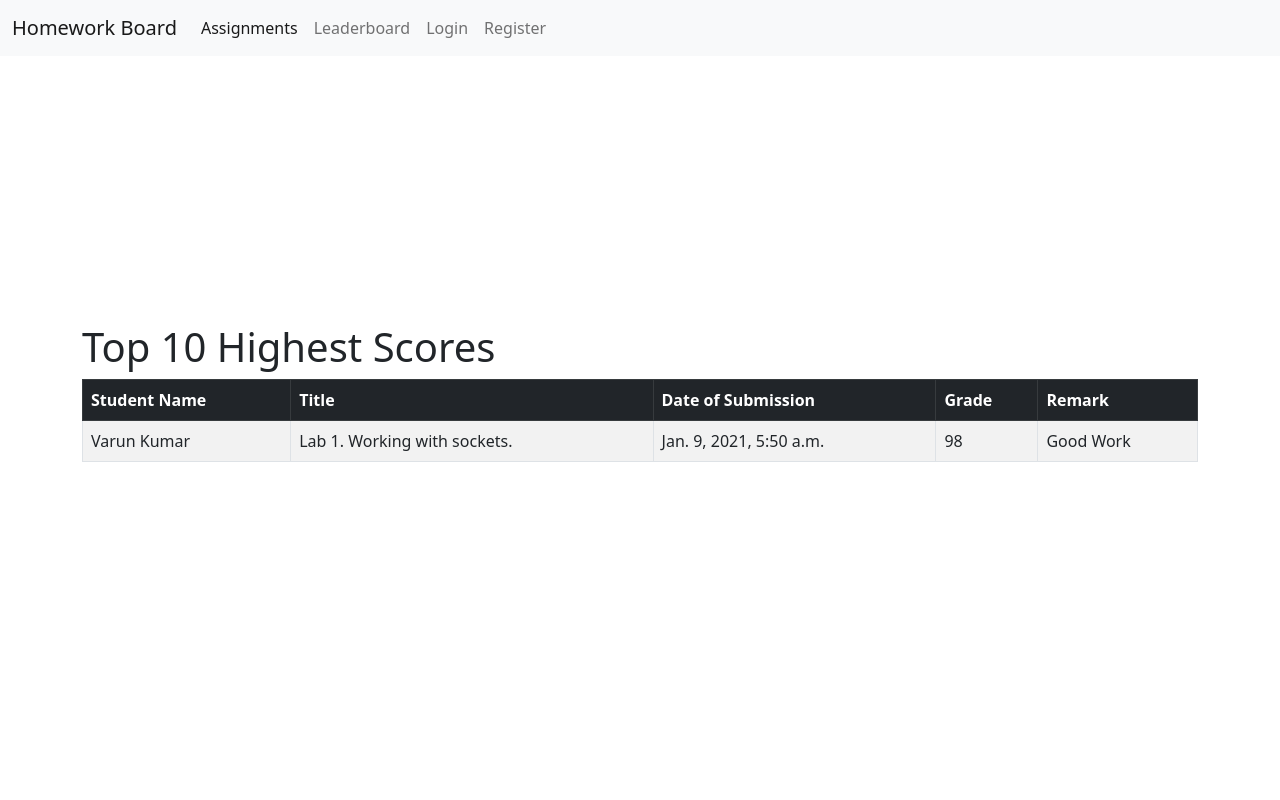
After one commit to varunkmr19/homework_board, a Django app: page /leaderboard in a window 1280 px wide. The commit adds this page. Run offline with Django 3.2, Linux system fonts and the light colour scheme; data comes from the database, SQL or seed files in the repository; both versions use the stored data as it was after the commit; parts of the project's set-up code (start-up, migrations or seed data) failed here and were passed over.

Commit message:
add leaderboard

```diff
--- a/homework/templates/homework/layout.html
+++ b/homework/templates/homework/layout.html
@@ -22,7 +22,7 @@
       <div class="collapse navbar-collapse" id="navbarNavAltMarkup">
         <div class="navbar-nav">
           <a class="nav-link active" aria-current="page" href="{% url 'index' %}">Assignments</a>
-          <a class="nav-link" href="#">Leaderboard</a>
+          <a class="nav-link" href="{% url 'leaderboard_list' %}">Leaderboard</a>
           {% if user.is_authenticated %}
           <a class="nav-link" href="{% url 'submission_list' %}">Submissions</a>
           <a class="nav-link" href="#">{{ user.last_name }}</a>
--- /dev/null
+++ b/homework/templates/homework/leaderboard.html
@@ -0,0 +1,41 @@
+{% extends "homework/layout.html" %}
+
+{% block title %}
+Homework Board | Leaderboard
+{% endblock title %}
+
+{% block body %}
+<div class="container vh-100 d-flex justify-content-between align-items-center">
+  <div class="col">
+    <h1>Top 10 Highest Scores</h1>
+    <table class="table table-striped table-bordered">
+      <thead class="table-dark">
+        <tr>
+          <th scope="col">Student Name</th>
+          <th scope="col">Title</th>
+          <th scope="col">Date of Submission</th>
+          <th scope="col">Grade</th>
+          <th scope="col">Remark</th>
+        </tr>
+      </thead>
+      <tbody>
+        {% if leaderboard %}
+        {% for submission in leaderboard %}
+        <tr>
+          <td>{{ submission.student.first_name }} {{ submission.student.last_name }}</td>
+          <td>{{ submission.assignment.title }}</td>
+          <td>{{ submission.date_of_submission }}</td>
+          <td>{{ submission.grade }}</td>
+          <td>{{ submission.remarks }}</td>
+        </tr>
+        {% endfor %}
+        {% else %}
+        <tr>
+          <td colspan="3" class="table-active">No Submission have been graded yet.</td>
+        </tr>
+        {% endif %}
+      </tbody>
+    </table>
+  </div>
+</div>
+{% endblock %}
--- a/homework/urls.py
+++ b/homework/urls.py
@@ -8,6 +8,7 @@ urlpatterns = [
     path('logout', views.LogoutView.as_view(), name='logout'),
     path('register', views.RegistrationView.as_view(), name='register'),
     path('submissions', views.SubmissionView.as_view(), name='submission_list'),
+    path('leaderboard', views.LeaderboardView.as_view(), name='leaderboard_list'),
     path('assignment/<int:pk>', views.AssignmentDetailView.as_view(),
          name='assignment-detail'),
     path('assignment/<int:assignment_id>/submit',
--- a/homework/views.py
+++ b/homework/views.py
@@ -101,6 +101,16 @@ class SubmissionView(ListView):
         return q
 
 
+class LeaderboardView(ListView):
+    context_object_name = 'leaderboard'
+    template_name = 'homework/leaderboard.html'
+
+    def get_queryset(self):
+        q = Submission.objects.order_by(
+            '-grade')[:9]
+        return q
+
+
 @login_required
 def AssignmentSubmission(request, assignment_id):
     if request.method == 'POST':
```
Also changed, not shown: db.sqlite3.
